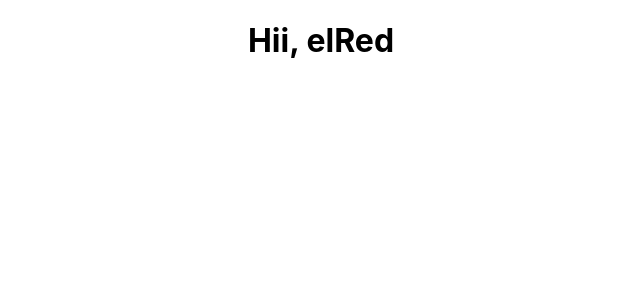
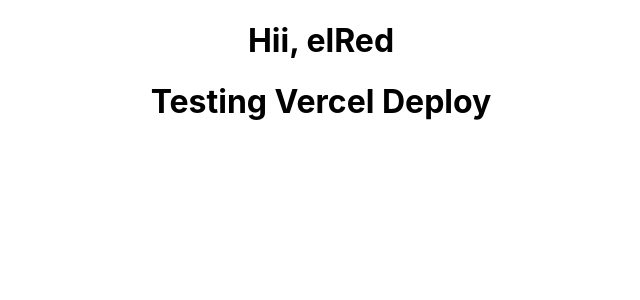
Before and after one commit to PrinceKumar10498/elRed, a React (Create React App) app: page / in a window 1280 px wide. Shown: the top 300 px of the page, without its empty margins (319-959 px from the left). Built offline with nearby package versions, Linux system fonts and the light colour scheme.

Commit message:
initial vercel test

```diff
--- a/src/App.js
+++ b/src/App.js
@@ -4,6 +4,7 @@
   return (
     <div className="App">
       <h1>Hii, elRed</h1>
+      <h1>Testing Vercel Deploy</h1>
     </div>
   );
 }
```
